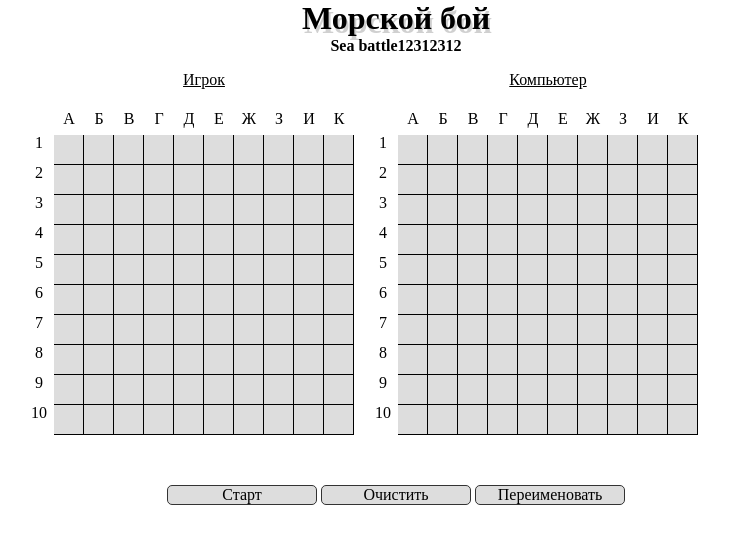
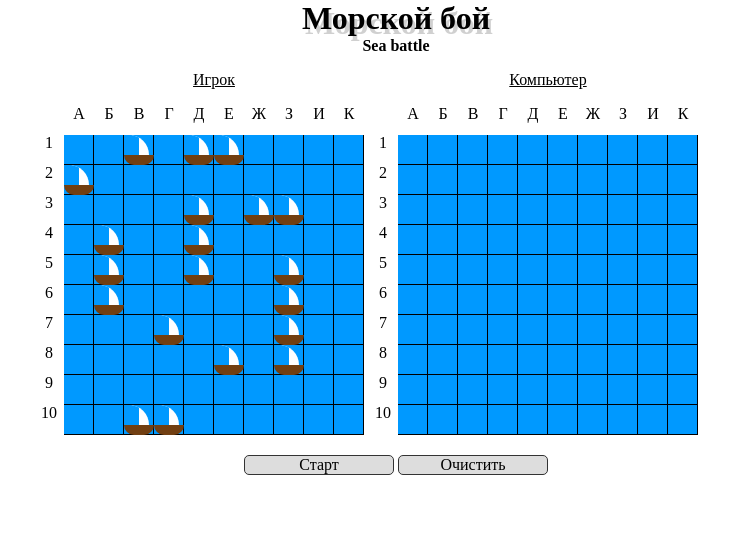
Before and after one commit to NERTEXISDEAD/seabattle, a plain HTML site: page index.html in a window 1280 px wide. Both pictures are taken after a click on the item "Старт". Shown: the whole page, without its empty margins (244-973 px from the left). Drawn offline with nearby package versions, Linux system fonts and the light colour scheme.

Commit message:
Окрашивание полей, расставление кораблей

```diff
--- a/css/main.css
+++ b/css/main.css
@@ -9,14 +9,11 @@ body {
 	overflow-x: hidden;
 }
 
-
-header {}
-
 h1,
 h6 {
 	font-size: 2em;
 	color: black;
-	text-shadow: 2px 4px rgba(100, 100, 100, 0.3);
+	text-shadow: 3px 5px rgba(100, 100, 100, 0.3);
 	margin: 0;
 	padding: 0;
 	z-index: 99;
@@ -29,7 +26,7 @@ h6 {
 
 nav ul {
 	display: block;
-	padding: 30px;
+	padding: 0;
 }
 
 /*кнопки навигации*/
@@ -47,14 +44,13 @@ nav ul li:hover {
 	background: rgb(100, 100, 100);
 }
 
-/*игровые клетки*/
+
 section div {
 	display: inline-block;
 	width: 300px;
 	height: 300px;
-	margin-right: 40px;
+	margin-right: 30px;
 }
-
 
 /*заголовки игровых полей*/
 #leftFieldText p,
@@ -85,7 +81,7 @@ section div {
 #rightText {
 	width: 300px;
 	height: 30px;
-	top: 5px;
+	top: 0px;
 }
 
 /*цифра и буква*/
@@ -101,7 +97,7 @@ section div {
 	float: left;
 }
 
-/*параметры ячейки*/
+/*параметры клетки*/
 .cell {
 	border: 1px solid #000;
 	border-top: 0px;
@@ -117,3 +113,50 @@ section div {
 .cell:hover {
 	opacity: 0.5;
 }
+
+/*классы цветов*/
+.waterColor {
+	background-color: rgb(0, 153, 255);
+}
+
+.cellColor {
+	background-color: rgb(0, 153, 255);
+}
+
+.cellColor:after {
+	content: '';
+	display: block;
+	position: relative;
+	width: 30px;
+	height: 30px;
+	border-radius: 100%;
+	background-image: radial-gradient(transparent, rgb(0, 0, 255), transparent, rgb(0, 0, 255), transparent);
+}
+
+.shipColor {
+	background-color: rgb(0, 153, 255);
+}
+
+.shipColor:after {
+	content: '';
+	display: block;
+	position: relative;
+	width: 30px;
+	height: 10px;
+	border-radius: 0 0 12px 12px;
+	background-color: rgb(113, 63, 18);
+	margin: 0;
+}
+
+.shipColor:before {
+	content: '';
+	display: block;
+	position: relative;
+	width: 25px;
+	height: 20px;
+	border-radius: 0 50px 0 0;
+	border-left: 15px solid rgb(0, 153, 255);
+	background-color: rgb(255, 255, 255);
+	margin: 0;
+	box-sizing: border-box;
+}
--- a/index.html
+++ b/index.html
@@ -11,7 +11,7 @@
 <body>
 	<header>
 		<h1>Морской бой</h1>
-		<h6>Sea battle12312312</h6>
+		<h6>Sea battle</h6>
 	</header>
 	<section>
 		<div id="leftFieldText">
@@ -35,13 +35,12 @@
 	</section>
 	<nav>
 		<ul>
-			<li>Старт</li>
-			<li>Очистить</li>
-			<li>Переименовать</li>
+			<li id=reload>Старт</li>
+			<li onclick="emptyCellsToField('#leftField');emptyCellsToField('#rightField');">Очистить</li>
 		</ul>
 	</nav>
 
-	<script src="script.js"></script>
+	<script src="js/script.js"></script>
 </body>
 
 </html>
--- /dev/null
+++ b/js/script.js
@@ -0,0 +1,133 @@
+var topText = ['А', 'Б', 'В', 'Г', 'Д', 'Е', 'Ж', 'З', 'И', 'К'];
+var leftText = ['1', '2', '3', '4', '5', '6', '7', '8', '9', '10']
+
+// функция нанесения надписей слева и справа от полей получает на вход left или right
+
+function addTextToPositioning(id) {
+	for (var i = 0; i < 10; i++) {
+		$('#' + id + 'TextLeft').append('<span>' + leftText[i] + '</span>');
+		$('#' + id + 'Text').append('<span>' + topText[i] + '</span>');
+	}
+}
+
+// функция заполняет поле элементами span на вход подается поле(левое или правое)
+
+function emptyCellsToField(field) {
+	$(field).empty();
+	for (var i = 0; i < 100; i++) {
+		$(field).append('<span class="cell cellColor" id=cell' + i + '  oncontextmenu="blocker(' + i + ');return false" ></span>');
+	}
+};
+
+$('#reload').click(function () {//по клику создается поле боя
+	emptyCellsToField('#leftField');//очищается левое поле
+	emptyCellsToField('#rightField');//очищается правое поле
+	for (lengthShip = 4; lengthShip >= 1; lengthShip--) {
+		for (count = (5 - lengthShip); count >= 1; count--) {
+			//получается массив координат частей корабля
+			var position = randomizer(lengthShip, '#leftField');
+			var position2 = randomizer(lengthShip, '#rightField');
+			//в цикле вызывается функция для размещения кораблей по частям
+			for (var cells = 0; cells < position.length; cells++) {
+				addShipPart(position[cells], '#leftField');
+				addShipPart(position2[cells], '#rightField');
+			}
+		}
+	}
+	//пустые ячейки заполняются "водой"
+	colorToField('#leftField');
+	colorToField('#rightField');
+});
+
+// функция расстановки частей кораблей получает на вход номер ячейки и id поля
+
+function addShipPart(numberCell, field) {
+	// массив ближайших ячеек для закрашивания водой
+	var arrAround = [numberCell - 1, numberCell - 10, numberCell + 10, numberCell - 1 - 10, numberCell - 1 + 10, numberCell + 1, numberCell + 1 - 10, numberCell + 1 + 10];
+	var lengthArrAround;
+	if (Math.floor(numberCell % 10) < 9) lengthArrAround = arrAround.length;
+	else lengthArrAround = arrAround.length - 3;//если справого края поля
+	for (var i = 0; i < lengthArrAround; i++) {
+		var cell = $(field + ' #cell' + arrAround[i]);
+		cell.hasClass('shipColor') ? 0 : cell.removeClass('shipColor waterColor cellColor fireColor').addClass('waterColor');
+	}
+	$(field + ' #cell' + numberCell).removeClass('shipColor waterColor cellColor fireColor').addClass('shipColor');
+	$(field + ' #cell' + numberCell).addClass('ship');
+};
+
+// функция выдает случайное целое число на вход подается предел снизу и сверху
+
+function randomInteger(min, max) {
+	var rand = min + Math.random() * (max + 1 - min);
+	rand = Math.floor(rand);
+	return rand;
+};
+
+//функция для получения позиции частей корабля в виде массива на вход подается количество палуб и поле(левое или правое)
+
+function randomizer(x, field) {
+	var out = [];
+	var direction = randomInteger(0, 1);
+	out[0] = randomInteger(0, 99);
+	if (direction) {
+		if (out[0] % 10 > (10 - x)) {
+			out[0] = Math.floor(out[0] / 10) * 10 + (10 - x);
+		}
+		for (i = 1; i < x; i++) {
+			out[i] = out[i - 1] + 1;
+		}
+	}
+	else {
+		if (out[0] > (x * 10 - 1)) {
+			out[0] = (x * 10 - 1) + Math.round(out[0] % 10);
+		}
+		for (i = 1; i < x; i++) {
+			out[i] = out[i - 1] + 10;
+		}
+	}
+	for (i = 0; i < x; i++) {
+		if ($(field + ' #cell' + out[i]).hasClass('shipColor') ||
+			$(field + ' #cell' + out[i]).hasClass('waterColor'))
+			return randomizer(x, field);
+	}
+	return out;
+};
+
+
+// функция для изменения цвета ячеек на вход получает id поля
+
+function colorToField(field) {
+	for (var i = 0; i < 100; i++) {
+		if (arguments[1]) {
+			if ($('#rightField #cell' + i).hasClass('ship') && ($('#rightField #cell' + i).hasClass('waterColor') || $('#rightField #cell' + i).hasClass('flagColor')))
+				$('#rightField #cell' + i).removeClass('shipColor waterColor cellColor fireColor').addClass('shipColor');
+			else if ($('#rightField #cell' + i).hasClass('fireColor')) { continue; }
+			else if ($('#rightField #cell' + i).hasClass('cellColor')) { continue; }
+			else {
+				$('#rightField #cell' + i).removeClass('shipColor waterColor cellColor fireColor').addClass('waterColor');;
+			}
+		} else {
+			if ($(field + ' #cell' + i).hasClass('cellColor')) {
+				$(field + ' #cell' + i).removeClass('shipColor waterColor cellColor fireColor').addClass('waterColor');
+			}
+			if ($('#rightField #cell' + i).hasClass('ship')) {
+				$('#rightField #cell' + i).removeClass('shipColor waterColor cellColor fireColor').addClass('waterColor');;
+				$('#rightField #cell' + i).click(function () {
+					shot(this, 1);
+				});
+			}
+			else {
+				$(field + ' #cell' + i).click(function () {
+					shot(this, 0);
+				});
+			}
+		}
+	}
+};
+
+
+emptyCellsToField('#leftField');
+emptyCellsToField('#rightField');
+addTextToPositioning('left');
+addTextToPositioning('right');
+$('.cell').removeClass('cellColor');
--- a/script.js
+++ /dev/null
@@ -1,28 +0,0 @@
-var topText = ['А', 'Б', 'В', 'Г', 'Д', 'Е', 'Ж', 'З', 'И', 'К'];
-var leftText = ['1', '2', '3', '4', '5', '6', '7', '8', '9', '10']
-
-// функция нанесения надписей слева и справа от полей
-// получает на вход left или right
-
-function addTextToPositioning(id) {
-	for (var i = 0; i < 10; i++) {
-		$('#' + id + 'TextLeft').append('<span>' + leftText[i] + '</span>');
-		$('#' + id + 'Text').append('<span>' + topText[i] + '</span>');
-	}
-}
-
-// функция заполняет поле элементами span
-// на вход подается поле(левое или правое)
-
-function emptyCellsToField(field) {
-	$(field).empty();
-	for (var i = 0; i < 100; i++) {
-		$(field).append('<span class="cell cellColor" id=cell' + i + '  oncontextmenu="blocker(' + i + ');return false" ></span>');
-	}
-};
-
-
-emptyCellsToField('#leftField');
-emptyCellsToField('#rightField');
-addTextToPositioning('left');
-addTextToPositioning('right');
```
